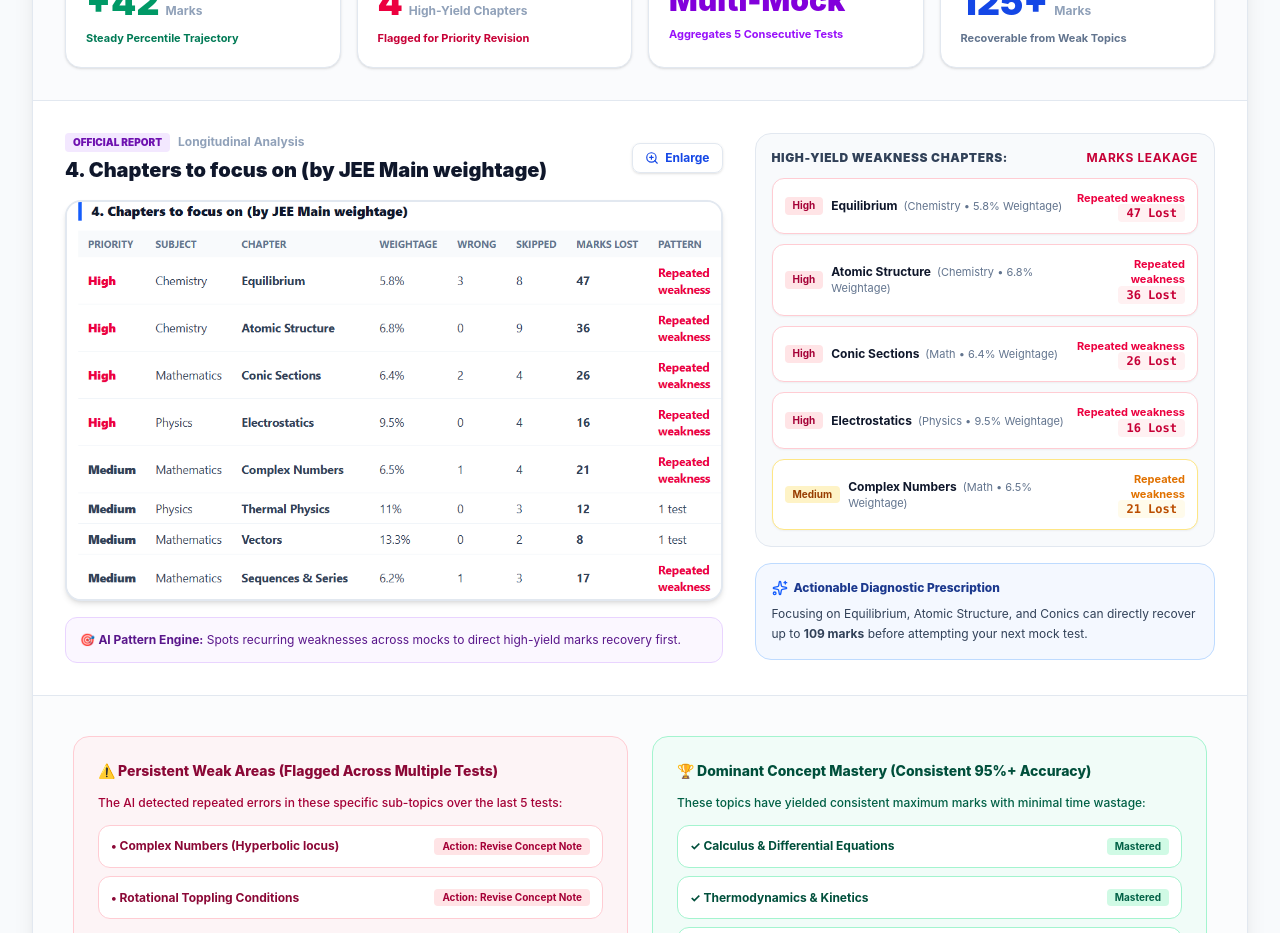
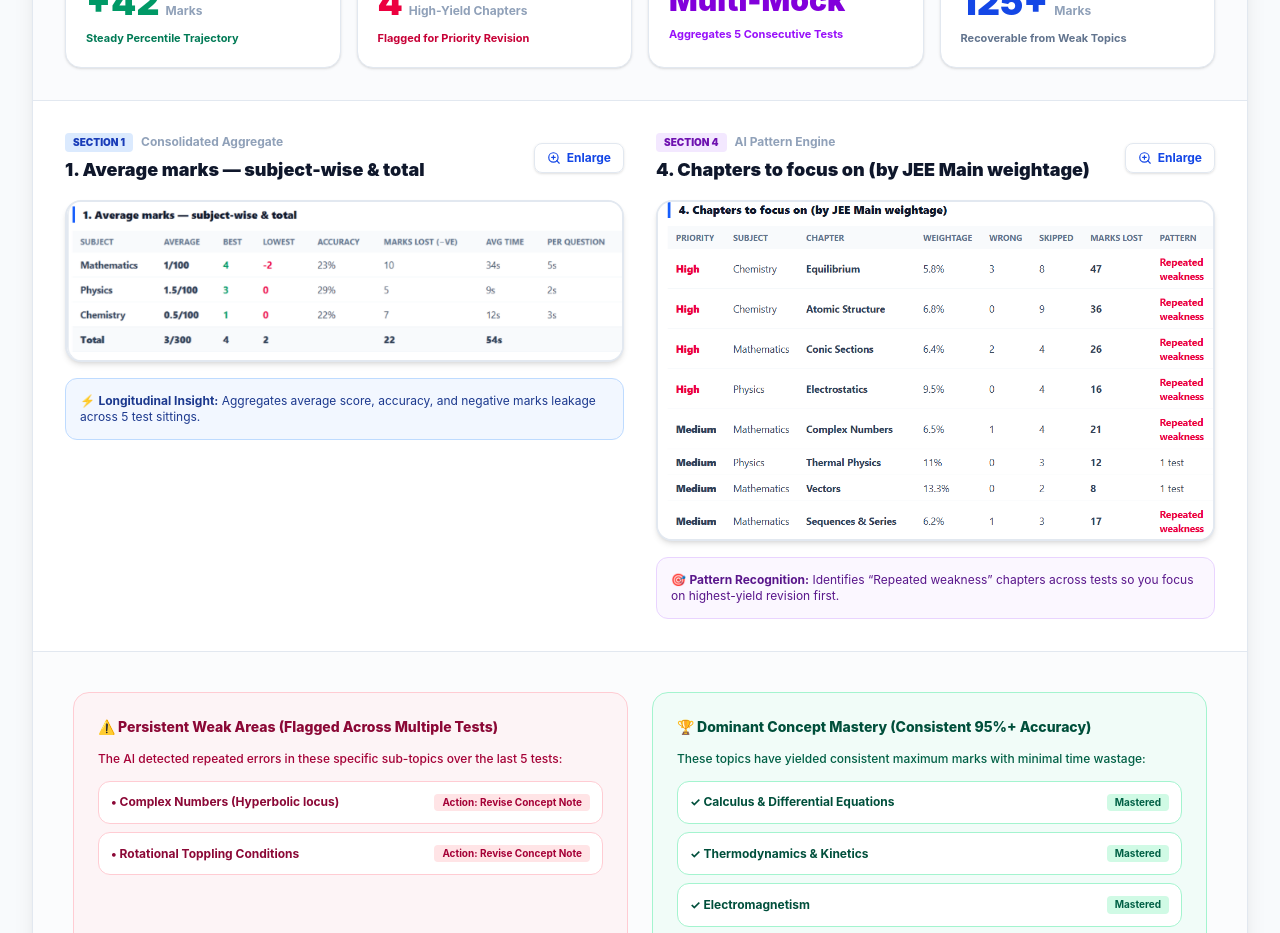
Before and after one commit to Pooja20004/rankpilot-webpage, a React (Vite) app: page / in a window 1280 px wide. Shown: the part 6780-7713 px from the top of the page. Built offline with nearby package versions, Linux system fonts and the light colour scheme.

Commit message:
Add 1. Average marks image once in 5-test consolidated report section alongside chapters focus

```diff
--- a/src/components/SampleReportSection.tsx
+++ b/src/components/SampleReportSection.tsx
@@ -12,7 +12,6 @@ import {
   Sparkles,
   FileCheck2,
   ZoomIn,
-  AlertTriangle,
   Flame,
   BrainCircuit
 } from 'lucide-react';
@@ -26,8 +25,9 @@ export const SampleReportSection: React.FC = () => {
   const [isImage1Zoomed, setIsImage1Zoomed] = useState(false);
   const [isImage2Zoomed, setIsImage2Zoomed] = useState(false);
 
-  // Consolidated Focus Chapters Zoom state
-  const [isFocusChaptersZoomed, setIsFocusChaptersZoomed] = useState(false);
+  // Consolidated 5-Test Zoom states
+  const [isConsolidatedImg1Zoomed, setIsConsolidatedImg1Zoomed] = useState(false);
+  const [isConsolidatedImg2Zoomed, setIsConsolidatedImg2Zoomed] = useState(false);
 
   return (
     <section id="sample-report" className="py-20 bg-slate-50 border-b border-slate-200 relative">
@@ -174,152 +174,95 @@ export const SampleReportSection: React.FC = () => {
                 </div>
               </div>
 
-              {/* SECTION 4: CHAPTERS TO FOCUS ON (BY JEE MAIN WEIGHTAGE) */}
+              {/* DUAL OFFICIAL CONSOLIDATED REPORT IMAGES (EACH SHOWN ONLY ONCE):
+                  LEFT: 1. Average marks — subject-wise & total
+                  RIGHT: 4. Chapters to focus on (by JEE Main weightage) */}
               <div className="p-6 sm:p-8 bg-white border-b border-slate-200">
-                <div className="grid grid-cols-1 lg:grid-cols-12 gap-8 items-start">
+                <div className="grid grid-cols-1 lg:grid-cols-2 gap-8 items-start">
 
-                  {/* LEFT COLUMN: Report Screenshot with Zoom (7 cols) */}
-                  <div className="lg:col-span-7 space-y-4">
+                  {/* LEFT PANE: 1. Average marks — subject-wise & total (Added only once) */}
+                  <div className="space-y-4">
+                    <div className="flex items-center justify-between">
+                      <div>
+                        <div className="flex items-center gap-2 mb-1">
+                          <span className="px-2 py-0.5 rounded bg-blue-100 text-blue-800 text-[10px] font-black uppercase">
+                            Section 1
+                          </span>
+                          <span className="text-xs text-slate-400 font-bold">Consolidated Aggregate</span>
+                        </div>
+                        <h4 className="text-lg font-black text-slate-900">
+                          1. Average marks — subject-wise & total
+                        </h4>
+                      </div>
+
+                      <button
+                        onClick={() => setIsConsolidatedImg1Zoomed(!isConsolidatedImg1Zoomed)}
+                        className="px-3 py-1.5 rounded-lg border border-slate-200 hover:border-blue-600 text-xs font-bold text-blue-700 flex items-center gap-1.5 shadow-sm transition-colors"
+                      >
+                        <ZoomIn className="w-3.5 h-3.5" />
+                        <span>{isConsolidatedImg1Zoomed ? 'Reset Zoom' : 'Enlarge'}</span>
+                      </button>
+                    </div>
+
+                    {/* Image with Click-to-Zoom */}
+                    <div className={`rounded-2xl border-2 border-slate-200 overflow-hidden shadow-md bg-white transition-all duration-300 ${
+                      isConsolidatedImg1Zoomed ? 'ring-4 ring-blue-500/20' : ''
+                    }`}>
+                      <img
+                        src="/consolidated_report_avg_marks.png"
+                        alt="Consolidated 5-Test Report: 1. Average marks - subject-wise and total"
+                        className={`w-full object-contain mx-auto transition-transform duration-300 ${
+                          isConsolidatedImg1Zoomed ? 'scale-110 cursor-zoom-out' : 'cursor-zoom-in'
+                        }`}
+                        onClick={() => setIsConsolidatedImg1Zoomed(!isConsolidatedImg1Zoomed)}
+                      />
+                    </div>
+
+                    <div className="p-3.5 rounded-xl bg-blue-50/80 border border-blue-200 flex items-center justify-between text-xs text-blue-900">
+                      <span>⚡ <strong>Longitudinal Insight:</strong> Aggregates average score, accuracy, and negative marks leakage across 5 test sittings.</span>
+                    </div>
+                  </div>
+
+                  {/* RIGHT PANE: 4. Chapters to focus on (by JEE Main weightage) (Added only once) */}
+                  <div className="space-y-4">
                     <div className="flex items-center justify-between">
                       <div>
                         <div className="flex items-center gap-2 mb-1">
                           <span className="px-2 py-0.5 rounded bg-purple-100 text-purple-800 text-[10px] font-black uppercase">
-                            Official Report
+                            Section 4
                           </span>
-                          <span className="text-xs text-slate-400 font-bold">Longitudinal Analysis</span>
+                          <span className="text-xs text-slate-400 font-bold">AI Pattern Engine</span>
                         </div>
-                        <h4 className="text-xl font-black text-slate-900">
+                        <h4 className="text-lg font-black text-slate-900">
                           4. Chapters to focus on (by JEE Main weightage)
                         </h4>
                       </div>
 
                       <button
-                        onClick={() => setIsFocusChaptersZoomed(!isFocusChaptersZoomed)}
+                        onClick={() => setIsConsolidatedImg2Zoomed(!isConsolidatedImg2Zoomed)}
                         className="px-3 py-1.5 rounded-lg border border-slate-200 hover:border-blue-600 text-xs font-bold text-blue-700 flex items-center gap-1.5 shadow-sm transition-colors"
                       >
                         <ZoomIn className="w-3.5 h-3.5" />
-                        <span>{isFocusChaptersZoomed ? 'Reset Zoom' : 'Enlarge'}</span>
+                        <span>{isConsolidatedImg2Zoomed ? 'Reset Zoom' : 'Enlarge'}</span>
                       </button>
                     </div>
 
                     {/* Image with Click-to-Zoom */}
                     <div className={`rounded-2xl border-2 border-slate-200 overflow-hidden shadow-md bg-white transition-all duration-300 ${
-                      isFocusChaptersZoomed ? 'ring-4 ring-blue-500/20' : ''
+                      isConsolidatedImg2Zoomed ? 'ring-4 ring-blue-500/20' : ''
                     }`}>
                       <img
                         src="/consolidated_report_chapters_focus.png"
                         alt="Consolidated 5-Test Report: 4. Chapters to focus on (by JEE Main weightage)"
                         className={`w-full object-contain mx-auto transition-transform duration-300 ${
-                          isFocusChaptersZoomed ? 'scale-110 cursor-zoom-out' : 'cursor-zoom-in'
+                          isConsolidatedImg2Zoomed ? 'scale-110 cursor-zoom-out' : 'cursor-zoom-in'
                         }`}
-                        onClick={() => setIsFocusChaptersZoomed(!isFocusChaptersZoomed)}
+                        onClick={() => setIsConsolidatedImg2Zoomed(!isConsolidatedImg2Zoomed)}
                       />
                     </div>
 
                     <div className="p-3.5 rounded-xl bg-purple-50/80 border border-purple-200 flex items-center justify-between text-xs text-purple-900">
-                      <span>🎯 <strong>AI Pattern Engine:</strong> Spots recurring weaknesses across mocks to direct high-yield marks recovery first.</span>
-                    </div>
-                  </div>
-
-                  {/* RIGHT COLUMN: Extracted Priority Chapters Breakdown (5 cols) */}
-                  <div className="lg:col-span-5 space-y-4">
-                    <div className="p-4 rounded-2xl bg-slate-50 border border-slate-200 space-y-3">
-                      <div className="text-xs font-black uppercase tracking-wider text-slate-700 flex items-center justify-between">
-                        <span>High-Yield Weakness Chapters:</span>
-                        <span className="text-rose-700 font-bold">Marks Leakage</span>
-                      </div>
-
-                      <div className="space-y-2.5 text-xs">
-                        <div className="p-3 bg-white rounded-xl border border-rose-200 flex items-center justify-between shadow-xs">
-                          <div className="flex items-center gap-2">
-                            <span className="px-2 py-0.5 rounded bg-rose-100 text-rose-800 font-bold text-[10px]">
-                              High
-                            </span>
-                            <div>
-                              <strong className="text-slate-900">Equilibrium</strong>
-                              <span className="text-slate-500 ml-1.5 block sm:inline text-[11px]">(Chemistry • 5.8% Weightage)</span>
-                            </div>
-                          </div>
-                          <div className="text-right">
-                            <span className="text-rose-600 font-bold block text-[11px]">Repeated weakness</span>
-                            <span className="font-mono font-black text-rose-700 bg-rose-50 px-2 py-0.5 rounded text-xs">47 Lost</span>
-                          </div>
-                        </div>
-
-                        <div className="p-3 bg-white rounded-xl border border-rose-200 flex items-center justify-between shadow-xs">
-                          <div className="flex items-center gap-2">
-                            <span className="px-2 py-0.5 rounded bg-rose-100 text-rose-800 font-bold text-[10px]">
-                              High
-                            </span>
-                            <div>
-                              <strong className="text-slate-900">Atomic Structure</strong>
-                              <span className="text-slate-500 ml-1.5 block sm:inline text-[11px]">(Chemistry • 6.8% Weightage)</span>
-                            </div>
-                          </div>
-                          <div className="text-right">
-                            <span className="text-rose-600 font-bold block text-[11px]">Repeated weakness</span>
-                            <span className="font-mono font-black text-rose-700 bg-rose-50 px-2 py-0.5 rounded text-xs">36 Lost</span>
-                          </div>
-                        </div>
-
-                        <div className="p-3 bg-white rounded-xl border border-rose-200 flex items-center justify-between shadow-xs">
-                          <div className="flex items-center gap-2">
-                            <span className="px-2 py-0.5 rounded bg-rose-100 text-rose-800 font-bold text-[10px]">
-                              High
-                            </span>
-                            <div>
-                              <strong className="text-slate-900">Conic Sections</strong>
-                              <span className="text-slate-500 ml-1.5 block sm:inline text-[11px]">(Math • 6.4% Weightage)</span>
-                            </div>
-                          </div>
-                          <div className="text-right">
-                            <span className="text-rose-600 font-bold block text-[11px]">Repeated weakness</span>
-                            <span className="font-mono font-black text-rose-700 bg-rose-50 px-2 py-0.5 rounded text-xs">26 Lost</span>
-                          </div>
-                        </div>
-
-                        <div className="p-3 bg-white rounded-xl border border-rose-200 flex items-center justify-between shadow-xs">
-                          <div className="flex items-center gap-2">
-                            <span className="px-2 py-0.5 rounded bg-rose-100 text-rose-800 font-bold text-[10px]">
-                              High
-                            </span>
-                            <div>
-                              <strong className="text-slate-900">Electrostatics</strong>
-                              <span className="text-slate-500 ml-1.5 block sm:inline text-[11px]">(Physics • 9.5% Weightage)</span>
-                            </div>
-                          </div>
-                          <div className="text-right">
-                            <span className="text-rose-600 font-bold block text-[11px]">Repeated weakness</span>
-                            <span className="font-mono font-black text-rose-700 bg-rose-50 px-2 py-0.5 rounded text-xs">16 Lost</span>
-                          </div>
-                        </div>
-
-                        <div className="p-3 bg-white rounded-xl border border-amber-200 flex items-center justify-between shadow-xs">
-                          <div className="flex items-center gap-2">
-                            <span className="px-2 py-0.5 rounded bg-amber-100 text-amber-800 font-bold text-[10px]">
-                              Medium
-                            </span>
-                            <div>
-                              <strong className="text-slate-900">Complex Numbers</strong>
-                              <span className="text-slate-500 ml-1.5 block sm:inline text-[11px]">(Math • 6.5% Weightage)</span>
-                            </div>
-                          </div>
-                          <div className="text-right">
-                            <span className="text-amber-600 font-bold block text-[11px]">Repeated weakness</span>
-                            <span className="font-mono font-black text-amber-700 bg-amber-50 px-2 py-0.5 rounded text-xs">21 Lost</span>
-                          </div>
-                        </div>
-                      </div>
-                    </div>
-
-                    <div className="p-4 rounded-2xl bg-blue-50/70 border border-blue-200 text-xs text-blue-900 space-y-2">
-                      <div className="font-extrabold flex items-center gap-1.5">
-                        <Sparkles className="w-4 h-4 text-blue-600" />
-                        <span>Actionable Diagnostic Prescription</span>
-                      </div>
-                      <p className="leading-relaxed text-slate-700">
-                        Focusing on Equilibrium, Atomic Structure, and Conics can directly recover up to <strong>109 marks</strong> before attempting your next mock test.
-                      </p>
+                      <span>🎯 <strong>Pattern Recognition:</strong> Identifies &ldquo;Repeated weakness&rdquo; chapters across tests so you focus on highest-yield revision first.</span>
                     </div>
                   </div>
 
```
Also changed, not shown: public/consolidated_report_avg_marks.png (added).
